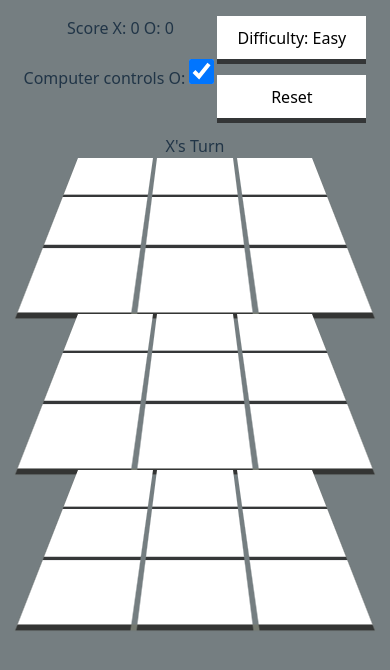
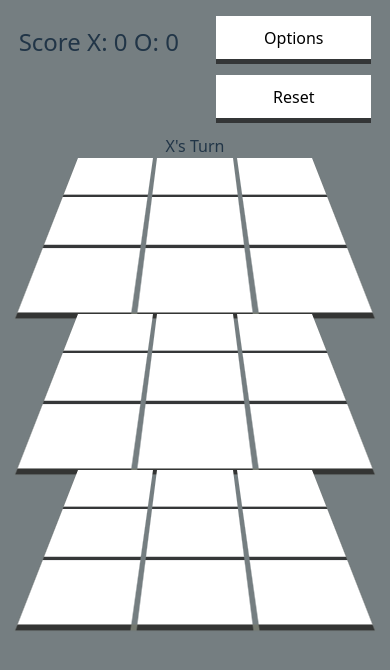
Before and after one commit to pkdvalis/3-Dads-Tactical-Tuba-Time, a React (Vite) app: page / in a window 390 px wide. Shown: the top 670 px of the page. Built offline with nearby package versions, Linux system fonts and the light colour scheme.

Commit message:
options modal

```diff
--- a/src/App.css
+++ b/src/App.css
@@ -7,7 +7,7 @@ body {
 }
 
 #computer {
-  font-size: 2em;
+  font-size: 1.5em;
   z-index: 100;
 }
 
@@ -23,11 +23,11 @@ body {
 
 #game {
   position: fixed;
-  width: 75vw;
+  width: 100vw;
   height: 100vh;
   left: 0;
   top: 0;
-  z-index: 10;
+  z-index: 5;
 
   display: flex;
   flex-direction: row;
@@ -73,9 +73,9 @@ body {
 button {
   color: black;
   background-color: white;
-  width: 100%;
+  width: 190px;
   height: 100%;
-  font-size: 2rem;
+  font-size: 1rem;
   cursor: pointer;
   border-radius: 0 !important;
   transition: 0.2s;
@@ -98,14 +98,16 @@ button:active {
 
 #reset {
   height: 95px;
-  width: 190px;
   font-size: 1.5rem;
 }
 
 #resetHs {
   height: 50px;
-  width: 190px;
   font-size: 1rem;
+}
+
+#optionsBtn {
+  display: none;
 }
 
 .square {
@@ -172,7 +174,7 @@ button:active {
     padding: 0px;
     margin: 0px;
     width: 100vw;
-    justify-content: center;
+    justify-content: space-around;
     font-size: 1em;
   }
 
@@ -180,13 +182,19 @@ button:active {
     display: none;
     flex: 0;
   }
-
+  #optionsBtn {
+    display: block;
+  }
   #resetHsBtnContainer {
     display: none;
   }
 
   #oplayer {
     flex: 0;
+  }
+
+  #computerControls {
+    display: none;
   }
 
   .center {
@@ -200,12 +208,12 @@ button:active {
   }
 
   #computer {
-    font-size: 1em;
+    font-size: 1.5em;
     z-index: 100;
   }
 
   button {
-    width: 100%;
+    width: 155.15px;
     height: 0%;
     font-size: 1rem;
   }
@@ -221,4 +229,16 @@ button:active {
     height: 0%;
     font-size: 1rem;
   }
+
+  #optionsModal {
+    display: none;
+    background-color: bisque;
+    width: 100%;
+    height: 100%;
+    z-index: 10;
+  }
+
+  #difficultyBtn {
+    display: none;
+  }
 }
--- a/src/App.jsx
+++ b/src/App.jsx
@@ -92,6 +92,7 @@ export default function App() {
   const [score, setScore] = useState({X: 0, O: 0});
   const [highScore, setHighScore] = useState(JSON.parse(localStorage.getItem("highScore")) || ['X',0]);
   const [difficulty, setDifficulty] = useState("Easy");
+  const [showOptions, setShowOptions] = useState(false);
 
 
   const checkWin = (newGrid, previousMove, currentTurn) => {
@@ -269,13 +270,44 @@ export default function App() {
 
 
   <div id="game">
+
+    <div id="optionsModal" style={{display: showOptions? 'block' : 'none'}}>
+      <p>High Score: {highScore[1] ? `${highScore[0]}: ${highScore[1]}` : ''}</p>
+      <label htmlFor="oplayer">Computer controls O:</label>
+      <input type="checkbox" id="oplayer" name="oplayer" checked={oplayer} onChange={() => setOplayer(!oplayer)} />
+      <p>
+        <button onClick={() => {
+          localStorage.removeItem('highScore')
+          setHighScore(['X',0])
+        }}
+        >Reset High Score</button>
+        </p>
+
+        <p>
+    <button onClick={() => {
+      setDifficulty(prev => prev == "Easy"? "Hard" : "Easy")
+    }}
+    >Difficulty: {difficulty}</button>
+    <p>
+    <button onClick={() => {
+      setShowOptions(prev => !prev)
+    }}
+    >Exit Options</button>
+</p>
+  </p>
+
+    </div>
+
     <div className="sidebar">
     <div id="computer">
 
       <p id="highscore">High Score: {highScore[1] ? `${highScore[0]}: ${highScore[1]}` : ''}</p>
       <p>Score X: {score['X']} O: {score['O']}</p>
-      <label htmlFor="oplayer">Computer controls O:</label>
-      <input type="checkbox" id="oplayer" name="oplayer" checked={oplayer} onChange={() => setOplayer(!oplayer)} />
+      <div id="computerControls">
+        <label htmlFor="oplayer">Computer controls O:</label>
+        <input type="checkbox" id="oplayer" name="oplayer" checked={oplayer} onChange={() => setOplayer(!oplayer)} />
+      </div>
+
 
     </div>
     <div id="buttons">
@@ -291,8 +323,16 @@ export default function App() {
     <button onClick={() => {
       setDifficulty(prev => prev == "Easy"? "Hard" : "Easy")
     }}
-    id="resetHs">Difficulty: {difficulty}</button>
+    id="difficultyBtn">Difficulty: {difficulty}</button>
 </p>
+
+<p>
+    <button onClick={() => {
+      setShowOptions(prev => !prev)
+    }}
+    id="optionsBtn">Options</button>
+</p>
+
 <p><button onClick={() => {
       setMoves(0)
       setWinner(false)
```
